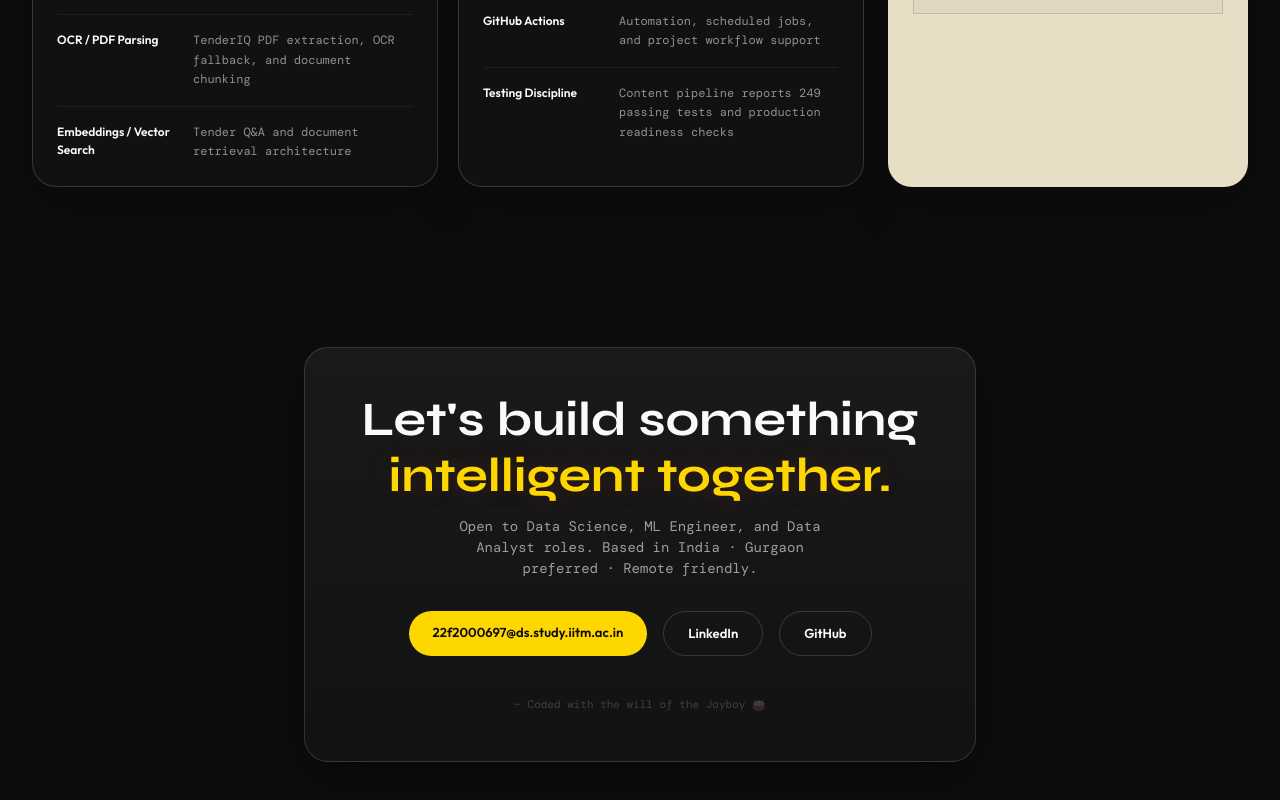
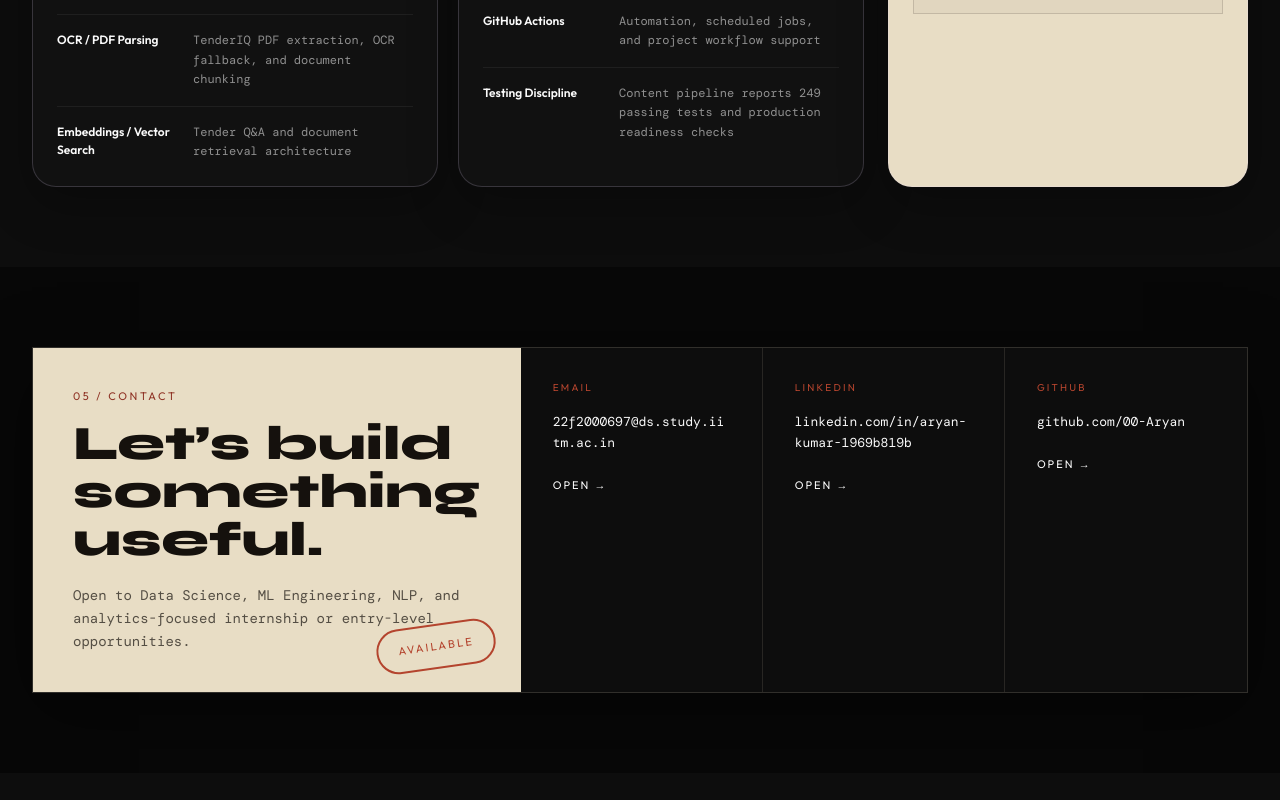
Before and after one commit to 00-Aryan/PortFolio, a Next.js app: page / in a window 1280 px wide. Shown: the part 5079-5879 px from the top of the page. After the commit the page ends 5852 px from the top, so only its background shows below. Built offline with nearby package versions, Linux system fonts and the light colour scheme.

Commit message:
Restyle contact section with themed social links

```diff
--- a/components/Contact.tsx
+++ b/components/Contact.tsx
@@ -2,97 +2,67 @@
 
 import { motion } from 'framer-motion'
 
+const contacts = [
+  {
+    label: 'Email',
+    value: '22f2000697@ds.study.iitm.ac.in',
+    href: 'mailto:22f2000697@ds.study.iitm.ac.in',
+  },
+  {
+    label: 'LinkedIn',
+    value: 'linkedin.com/in/aryan-kumar-1969b819b',
+    href: 'https://www.linkedin.com/in/aryan-kumar-1969b819b/',
+  },
+  {
+    label: 'GitHub',
+    value: 'github.com/00-Aryan',
+    href: 'https://github.com/00-Aryan',
+  },
+]
+
 export default function Contact() {
   return (
-    <section id="contact" className="py-20 px-8">
-      <div className="max-w-7xl mx-auto">
+    <section id="contact" className="bg-[#070707] px-4 py-20 sm:px-6 lg:px-8">
+      <div className="mx-auto max-w-[1600px]">
         <motion.div
-          initial={{ opacity: 0, scale: 0.85 }}
-          whileInView={{ opacity: 1, scale: 1 }}
-          transition={{ type: 'spring', stiffness: 200, damping: 14 }}
+          initial={{ opacity: 0, y: 24 }}
+          whileInView={{ opacity: 1, y: 0 }}
           viewport={{ once: true }}
-          className="glass-card max-w-2xl mx-auto text-center p-12"
+          transition={{ duration: 0.5, ease: 'easeOut' }}
+          className="overflow-hidden border border-[rgba(232,221,197,0.16)] bg-[#0D0D0D] shadow-[0_20px_70px_rgba(0,0,0,0.45)]"
         >
-          <motion.h2
-            initial={{ opacity: 0, y: 20 }}
-            whileInView={{ opacity: 1, y: 0 }}
-            viewport={{ once: true }}
-            transition={{ delay: 0.2 }}
-            className="font-display text-5xl text-nika-white mb-2"
-          >
-            Let's build something
-          </motion.h2>
-          <motion.h2
-            initial={{ opacity: 0, y: 20 }}
-            whileInView={{ opacity: 1, y: 0 }}
-            viewport={{ once: true }}
-            transition={{ delay: 0.3 }}
-            className="font-display text-5xl text-nika-gold gold-glow mb-4"
-          >
-            intelligent together.
-          </motion.h2>
+          <div className="grid lg:grid-cols-[0.78fr_1.22fr]">
+            <div className="relative min-h-[260px] border-b border-[rgba(232,221,197,0.16)] bg-[#E8DDC5] p-8 text-[#15110D] lg:border-b-0 lg:border-r lg:p-10">
+              <p className="font-outfit text-[11px] uppercase tracking-[0.24em] text-[#8F3325]">05 / Contact</p>
+              <h2 className="mt-4 max-w-lg font-display text-4xl font-black leading-tight md:text-5xl">Let’s build something useful.</h2>
+              <p className="mt-5 max-w-md font-body text-[14px] leading-relaxed text-[#15110D]/70">
+                Open to Data Science, ML Engineering, NLP, and analytics-focused internship or entry-level opportunities.
+              </p>
+              <div className="absolute bottom-6 right-6 rounded-full border-2 border-[#B4442E] px-5 py-3 font-outfit text-[11px] uppercase tracking-[0.2em] text-[#B4442E] rotate-[-8deg]">
+                Available
+              </div>
+            </div>
 
-          <motion.p
-            initial={{ opacity: 0, y: 20 }}
-            whileInView={{ opacity: 1, y: 0 }}
-            viewport={{ once: true }}
-            transition={{ delay: 0.4 }}
-            className="font-body text-[14px] text-nika-white/60 mt-4 max-w-sm mx-auto"
-          >
-            Open to Data Science, ML Engineer, and Data Analyst roles. Based in India · Gurgaon preferred · Remote friendly.
-          </motion.p>
-
-          <motion.div
-            initial={{ opacity: 0, y: 20 }}
-            whileInView={{ opacity: 1, y: 0 }}
-            viewport={{ once: true }}
-            transition={{ delay: 0.5 }}
-            className="flex gap-4 mt-8 justify-center flex-wrap"
-          >
-            <motion.a
-              href="mailto:22f2000697@ds.study.iitm.ac.in"
-              whileHover={{ scale: 1.08, boxShadow: '0 0 32px rgba(255,215,0,0.5)' }}
-              whileTap={{ scale: 0.92 }}
-              transition={{ type: 'spring', stiffness: 500, damping: 18 }}
-              className="bg-nika-gold text-nika-bg font-outfit font-semibold px-6 py-3 rounded-full text-[13px]"
-            >
-              22f2000697@ds.study.iitm.ac.in
-            </motion.a>
-
-            <motion.a
-              href="https://www.linkedin.com/in/aryan-kumar-1969b819b/"
-              target="_blank"
-              rel="noopener noreferrer"
-              whileHover={{ scale: 1.05, borderColor: '#FFD700', color: '#FFD700' }}
-              whileTap={{ scale: 0.92 }}
-              transition={{ type: 'spring', stiffness: 500, damping: 18 }}
-              className="border border-nika-haki-border text-nika-white font-outfit font-semibold px-6 py-3 rounded-full text-[13px]"
-            >
-              LinkedIn
-            </motion.a>
-
-            <motion.a
-              href="https://github.com/00-Aryan"
-              target="_blank"
-              rel="noopener noreferrer"
-              whileHover={{ scale: 1.05, borderColor: '#FFD700', color: '#FFD700' }}
-              whileTap={{ scale: 0.92 }}
-              transition={{ type: 'spring', stiffness: 500, damping: 18 }}
-              className="border border-nika-haki-border text-nika-white font-outfit font-semibold px-6 py-3 rounded-full text-[13px]"
-            >
-              GitHub
-            </motion.a>
-          </motion.div>
-
-          <motion.p
-            initial={{ opacity: 0 }}
-            whileInView={{ opacity: 1 }}
-            viewport={{ once: true }}
-            transition={{ delay: 0.7 }}
-            className="font-body text-[11px] text-nika-white/20 mt-10"
-          >
-            — Coded with the will of the Joyboy 🥁
-          </motion.p>
+            <div className="grid gap-0 md:grid-cols-3">
+              {contacts.map((contact) => (
+                <a
+                  key={contact.label}
+                  href={contact.href}
+                  target={contact.href.startsWith('mailto:') ? undefined : '_blank'}
+                  rel={contact.href.startsWith('mailto:') ? undefined : 'noopener noreferrer'}
+                  className="group border-b border-[rgba(232,221,197,0.12)] p-6 transition-colors hover:bg-[#B4442E]/10 md:border-b-0 md:border-r md:last:border-r-0 lg:p-8"
+                >
+                  <p className="font-outfit text-[10px] uppercase tracking-[0.22em] text-[#B4442E]">{contact.label}</p>
+                  <p className="mt-4 break-words font-body text-[13px] leading-relaxed text-[#E8DDC5]/68 transition-colors group-hover:text-[#E8DDC5]">
+                    {contact.value}
+                  </p>
+                  <p className="mt-6 font-outfit text-[11px] uppercase tracking-[0.18em] text-[#E8DDC5]/42 transition-colors group-hover:text-[#D85A43]">
+                    Open →
+                  </p>
+                </a>
+              ))}
+            </div>
+          </div>
         </motion.div>
       </div>
     </section>
```
